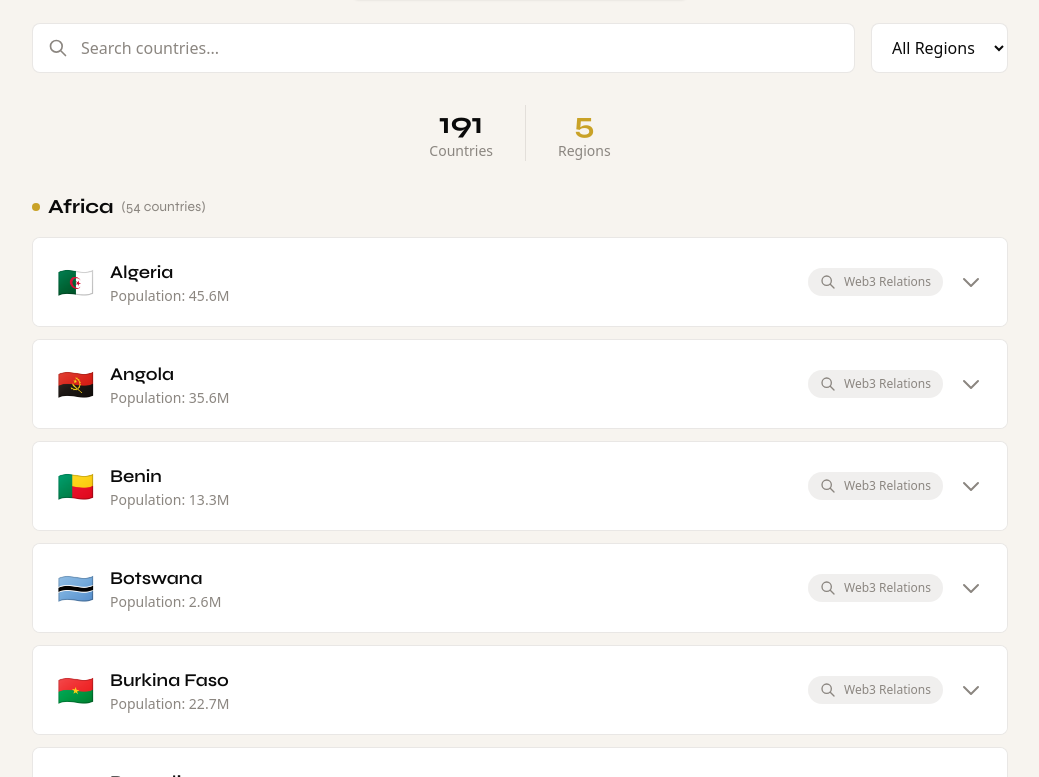
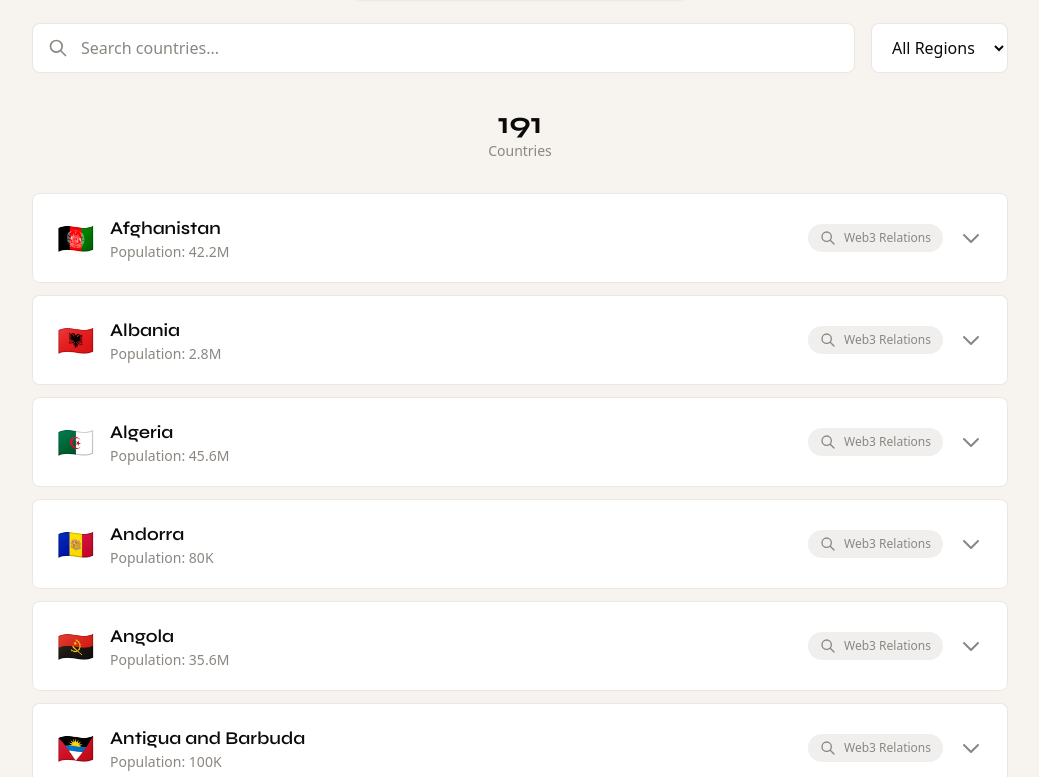
Before and after one commit to bitesports/civic-stack, a Next.js app: page /l2states in a window 1280 px wide. Shown: the part 603-1380 px from the top of the page, without its empty margins (120-1159 px from the left). Built offline with nearby package versions, Linux system fonts and the light colour scheme.

Commit message:
Display countries alphabetically instead of by region

```diff
--- a/app/l2states/page.tsx
+++ b/app/l2states/page.tsx
@@ -18,26 +18,16 @@ export default function L2StatesPage() {
   const [prefilledCountry, setPrefilledCountry] = useState<string>("");
   const formRef = useRef<HTMLDivElement>(null);
 
-  // Filter countries based on search and region
+  // Filter and sort countries alphabetically
   const filteredCountries = useMemo(() => {
-    return countries.filter((country) => {
+    return countries
+      .filter((country) => {
         const matchesSearch = country.name.toLowerCase().includes(searchQuery.toLowerCase());
         const matchesRegion = selectedRegion === "all" || country.region === selectedRegion;
         return matchesSearch && matchesRegion;
-    });
+      })
+      .sort((a, b) => a.name.localeCompare(b.name));
   }, [searchQuery, selectedRegion]);
-
-  // Group countries by region
-  const countriesByRegion = useMemo(() => {
-    const grouped: Record<string, typeof countries> = {};
-    filteredCountries.forEach((country) => {
-      if (!grouped[country.region]) {
-        grouped[country.region] = [];
-      }
-      grouped[country.region].push(country);
-    });
-    return grouped;
-  }, [filteredCountries]);
 
   const handleToggle = (countryName: string) => {
     setOpenCountry(openCountry === countryName ? null : countryName);
@@ -182,33 +172,16 @@ export default function L2StatesPage() {
                   </p>
                   <p className="text-stone text-sm">Countries</p>
                 </div>
-                <div className="w-px bg-stone-light/30" />
-                <div>
-                  <p className="font-[family-name:var(--font-syne)] text-3xl font-bold text-gold">
-                    {Object.keys(countriesByRegion).length}
-                  </p>
-                  <p className="text-stone text-sm">Regions</p>
-                </div>
               </motion.div>
 
-              {/* Countries List */}
+              {/* Countries List - Alphabetical */}
               <motion.div
                 initial={{ opacity: 0 }}
                 animate={{ opacity: 1 }}
                 transition={{ duration: 0.6, delay: 0.3 }}
-                className="space-y-8"
+                className="space-y-3"
               >
-                {Object.entries(countriesByRegion).map(([region, regionCountries]) => (
-                  <div key={region}>
-                    <h3 className="font-[family-name:var(--font-syne)] text-xl font-bold text-obsidian mb-4 flex items-center gap-2">
-                      <span className="w-2 h-2 bg-gold rounded-full" />
-                      {region}
-                      <span className="text-stone text-sm font-normal">
-                        ({regionCountries.length} countries)
-                      </span>
-                    </h3>
-                    <div className="space-y-3">
-                      {regionCountries.map((country) => (
+                {filteredCountries.map((country) => (
                   <CountryAccordion
                     key={country.iso}
                     country={country}
@@ -216,9 +189,6 @@ export default function L2StatesPage() {
                     onToggle={() => handleToggle(country.name)}
                     onContribute={handleContribute}
                   />
-                      ))}
-                    </div>
-                  </div>
                 ))}
 
                 {filteredCountries.length === 0 && (
```
Lines whose indentation alone changed are shown as unchanged.
